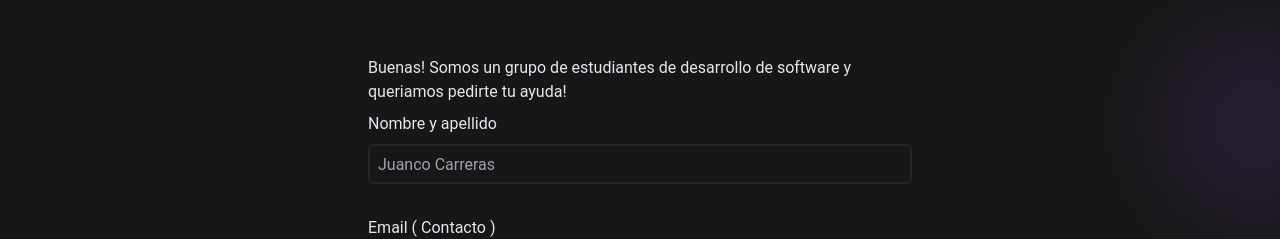
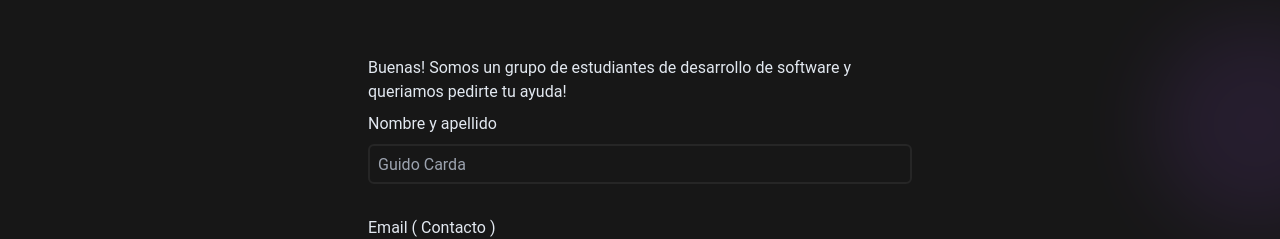
Before and after one commit to GuidoCarda/formsIB, a React (Vite) app: page / in a window 1280 px wide. Shown: the top 239 px of the page. Built offline with nearby package versions, Linux system fonts and the light colour scheme.

Commit message:
cambio de nombre en formulario

```diff
--- a/src/pages/Home.jsx
+++ b/src/pages/Home.jsx
@@ -52,7 +52,7 @@ const Home = () => {
         <label htmlFor="fullName">Nombre y apellido</label>
         <input
           {...register("fullName", { required: true })}
-          placeholder="Juanco Carreras"
+          placeholder="Guido Carda"
           className="focus:outline-none focus:border-indigo-900 bg-neutral-900 border-2 border-neutral-800 h-10 rounded-md w-full px-2 mb-6"
         />
 
```
